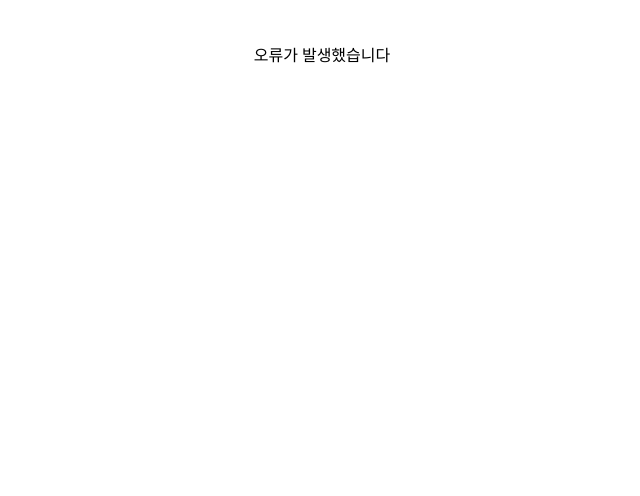
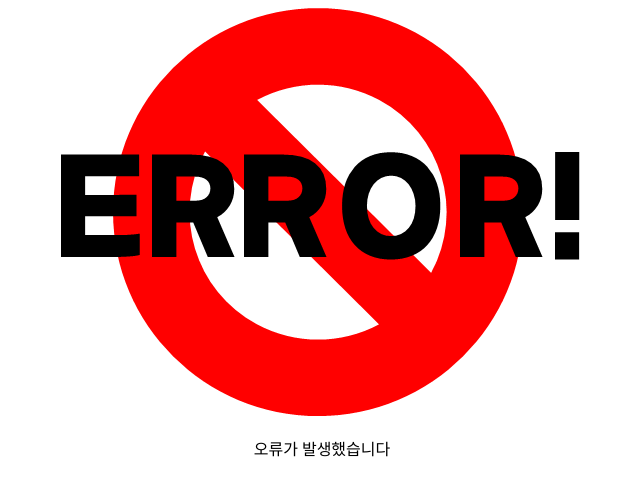
Before and after one commit to BLACKMARKSTUDIO/blackmarkstudio, a plain HTML site: page er.htm in a window 1280 px wide. Shown: the whole page, without its empty margins (318-958 px from the left). Drawn offline with Linux system fonts and the light colour scheme.

Commit message:
Update er.htm

```diff
--- a/er.htm
+++ b/er.htm
@@ -2,7 +2,7 @@
 <html>
 <body>
 <center>
-<img scr="ERROR.png" art="error!">
+<img src="ERROR.png" art="error!">
 <p>오류가 발생했습니다</p>
 </center>
 </body>
```
